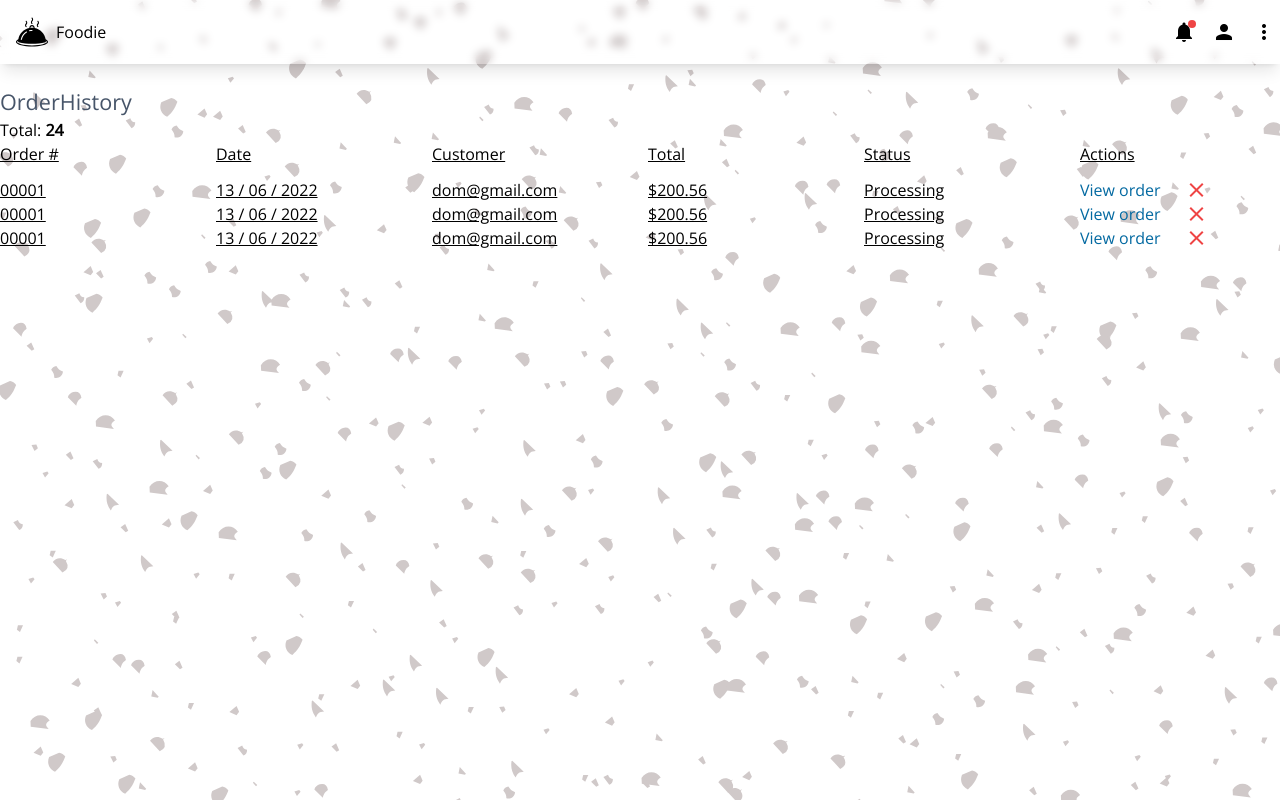
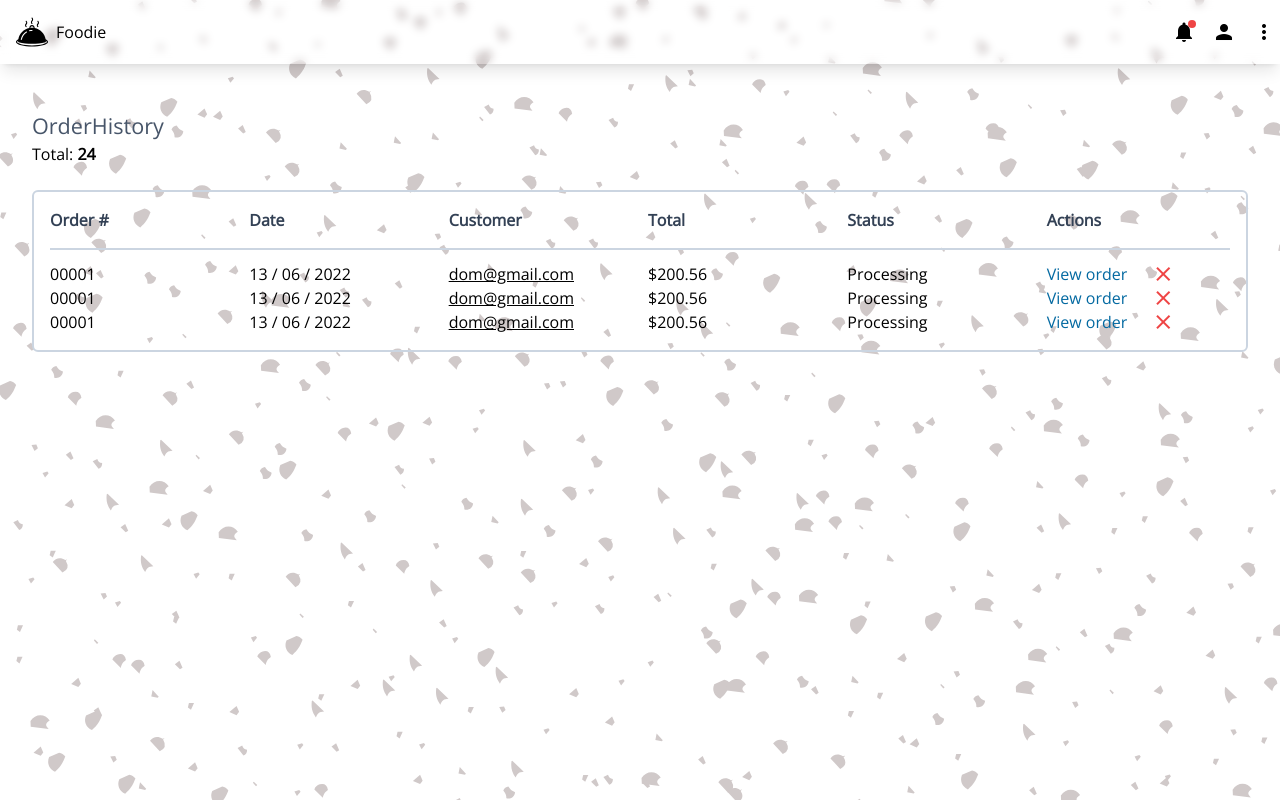
Before and after one commit to dom-codex/Foodapp-admin-frontend, a React (Create React App) app: page / in a window 1280 px wide. Built offline with nearby package versions, Linux system fonts and the light colour scheme.

Commit message:
finalize order history body design

```diff
--- a/src/pages/orderhistory.js
+++ b/src/pages/orderhistory.js
@@ -3,9 +3,9 @@ import PageLabel from '../components/pagelabel.js';
 const OrderHistory = () => {
   return (
     <section className="overflow-hidden">
-      <div>
+      <div className="pt-6 w-[95%] mx-auto">
         <PageLabel label="OrderHistory" value={24} />
-        <div className="overflow-x-scroll whitespace-nowrap">
+        <div className="overflow-x-scroll whitespace-nowrap mt-6 border-2 border-slate-300 p-4 rounded-md">
           <OrderHeader />
           <OrderBody />
         </div>
@@ -14,10 +14,16 @@ const OrderHistory = () => {
   );
 };
 export default OrderHistory;
-const OrderItemField = ({ value }) => {
+const OrderItemField = ({ value, extras, underline = false }) => {
   return (
     <div className="w-[140px] break-words whitespace-normal">
-      <p className="underline break-words hover:font-bold">{value}</p>
+      <p
+        className={`${
+          underline ? 'underline' : ''
+        } break-words hover:font-bold ${extras}`}
+      >
+        {value}
+      </p>
     </div>
   );
 };
@@ -26,7 +32,7 @@ const OrderItem = () => {
     <div className="grid grid-cols-[repeat(6,1fr)] gap-4">
       <OrderItemField value={'00001'} />
       <OrderItemField value={'13 / 06 / 2022'} />
-      <OrderItemField value="dom@gmail.com" />
+      <OrderItemField underline={true} value="dom@gmail.com" />
       <OrderItemField value="$200.56" />
       <OrderItemField value="Processing" />
       <div className="flex items-center w-[100px]">
@@ -52,13 +58,13 @@ const OrderBody = () => {
 };
 const OrderHeader = () => {
   return (
-    <div className="grid grid-cols-[repeat(6,1fr)] gap-4">
-      <OrderItemField value="Order #" />
-      <OrderItemField value="Date" />
-      <OrderItemField value="Customer" />
-      <OrderItemField value="Total" />
-      <OrderItemField value="Status" />
-      <OrderItemField value="Actions" />
+    <div className="grid grid-cols-[repeat(6,1fr)] gap-4 border-b-2 border-slate-300 pb-4 ">
+      <OrderItemField value="Order #" extras="font-bold text-slate-700" />
+      <OrderItemField value="Date" extras="font-bold text-slate-700" />
+      <OrderItemField value="Customer" extras="font-bold text-slate-700" />
+      <OrderItemField value="Total" extras="font-bold text-slate-700" />
+      <OrderItemField value="Status" extras="font-bold text-slate-700" />
+      <OrderItemField value="Actions" extras="font-bold text-slate-700" />
     </div>
   );
 };
```
